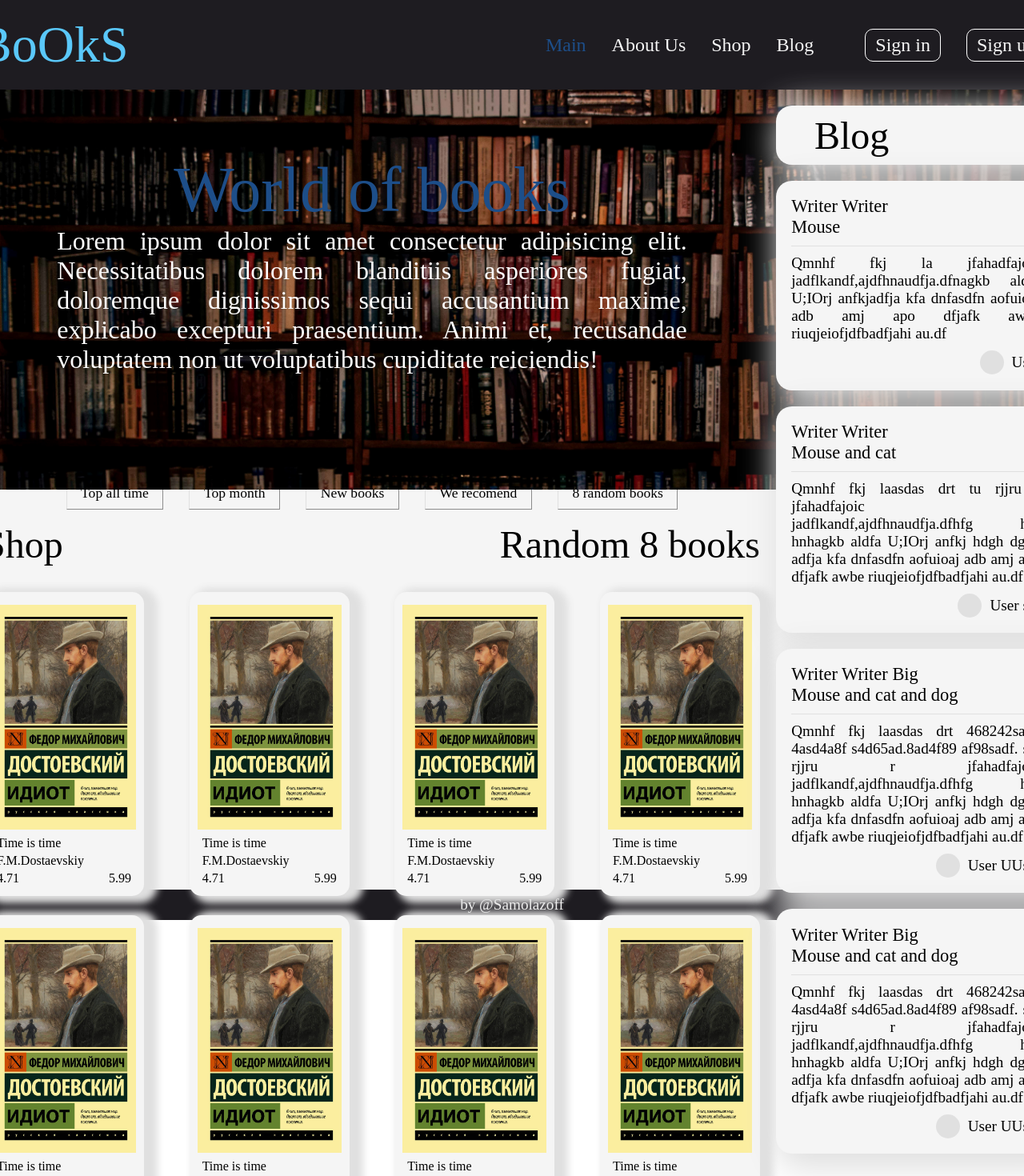
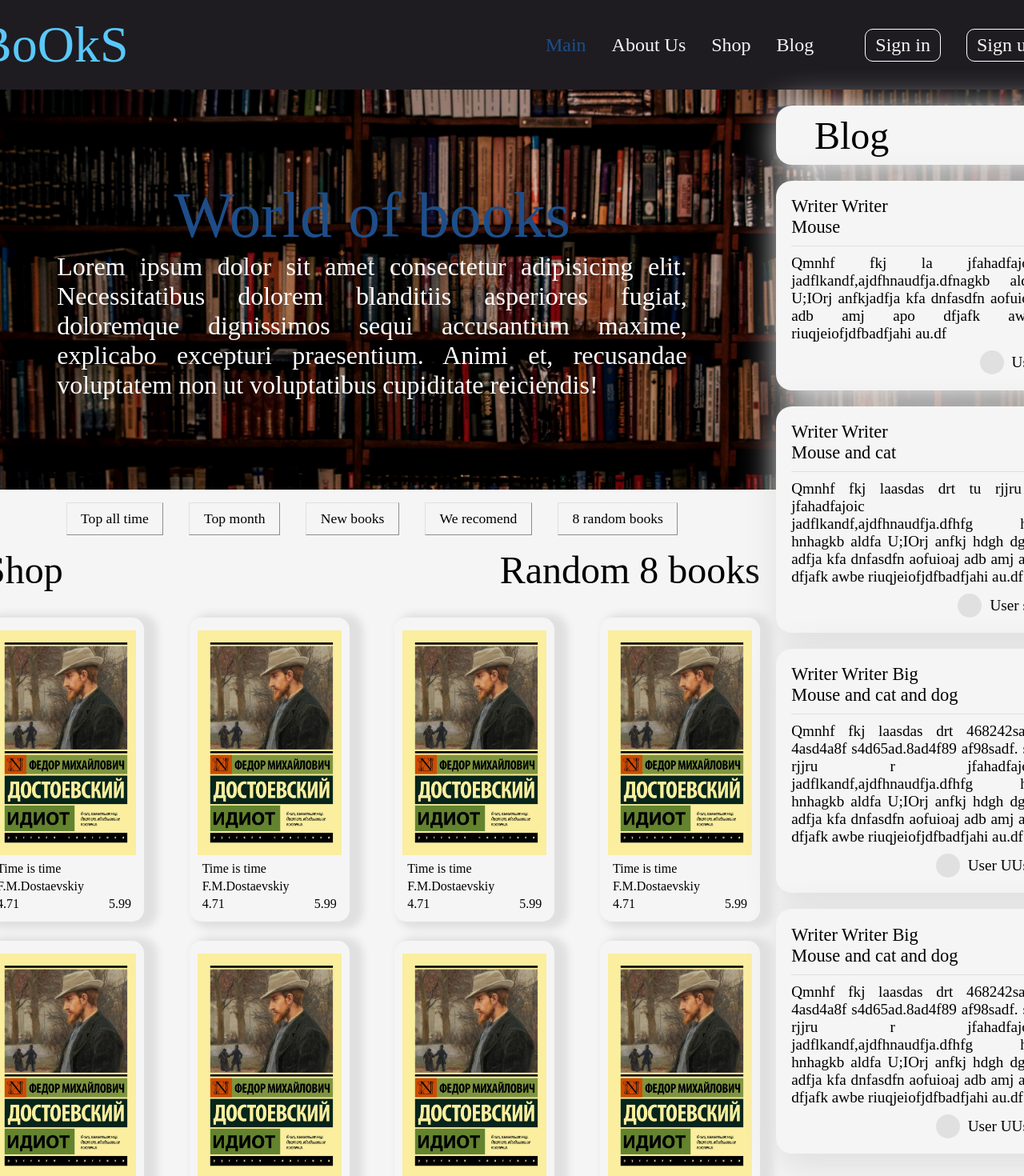
Before and after one commit to samolazoff/Books-shop, a React (Create React App) app in the folder client/: page / in a window 1280 px wide. Shown: the top 1470 px of the page at 80% size. Built offline with nearby package versions, Linux system fonts and the light colour scheme; a web font is replaced by a local one.

Commit message:
Fix margins and paddings

```diff
--- a/client/src/components/MainDis/MainDis.scss
+++ b/client/src/components/MainDis/MainDis.scss
@@ -4,7 +4,6 @@
     width: 75%;
     position: relative;
     height: 500px;
-    margin-top: 5em;
     @include flex(column, center, center);
     opacity: 999;
     color: $bgc-add;
--- a/client/src/components/StartBlock/StartBlock.scss
+++ b/client/src/components/StartBlock/StartBlock.scss
@@ -3,7 +3,7 @@
 .block-start{
     width: 75%;
     padding: 0 2.5em;
-    margin-top: 7em;
+    margin-bottom: 2em;
     @include flex(column, flex-start, flex-start);
     &-titles{
         width: 100%;
--- a/client/src/pages/Home/Home.scss
+++ b/client/src/pages/Home/Home.scss
@@ -3,6 +3,5 @@
 .app-main-home{
     width: 100%;
     position: relative;
-    height: 1000px;
     @include flex(column, flex-start, flex-start);
 }
```
